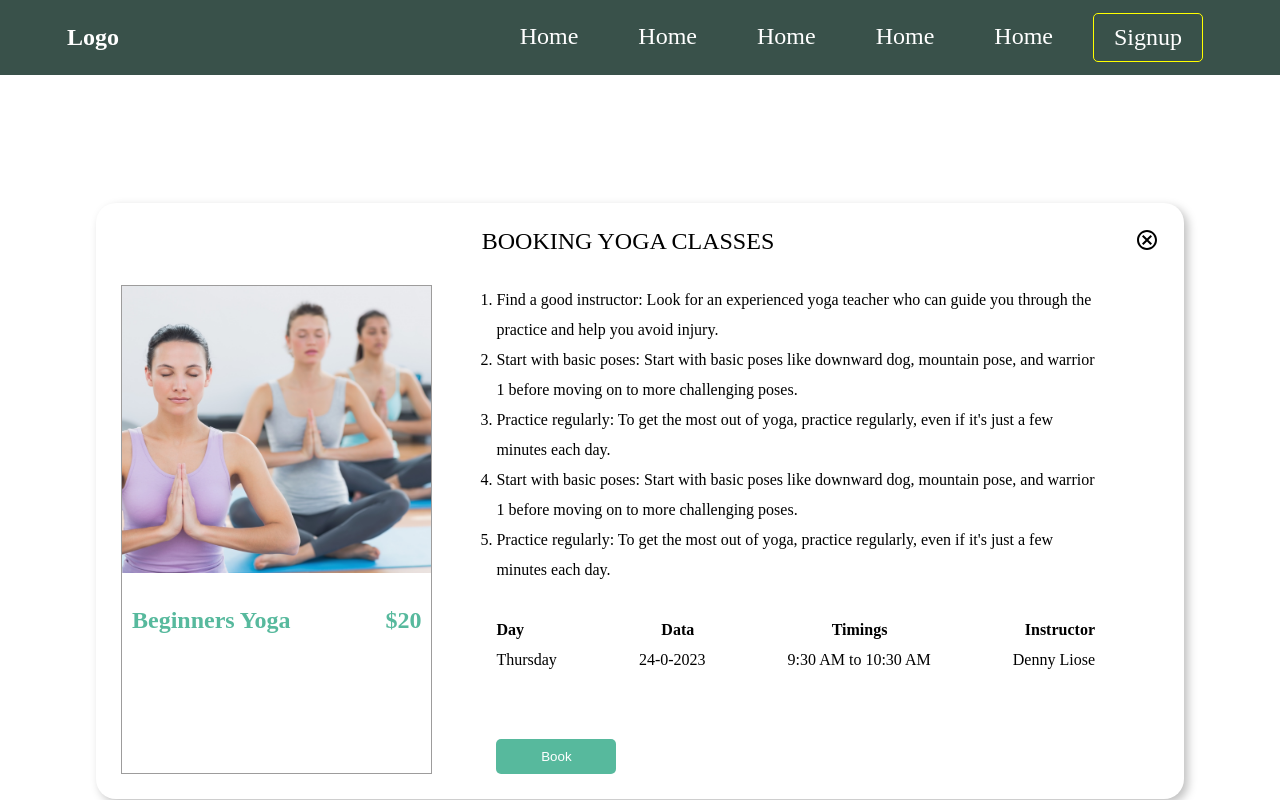
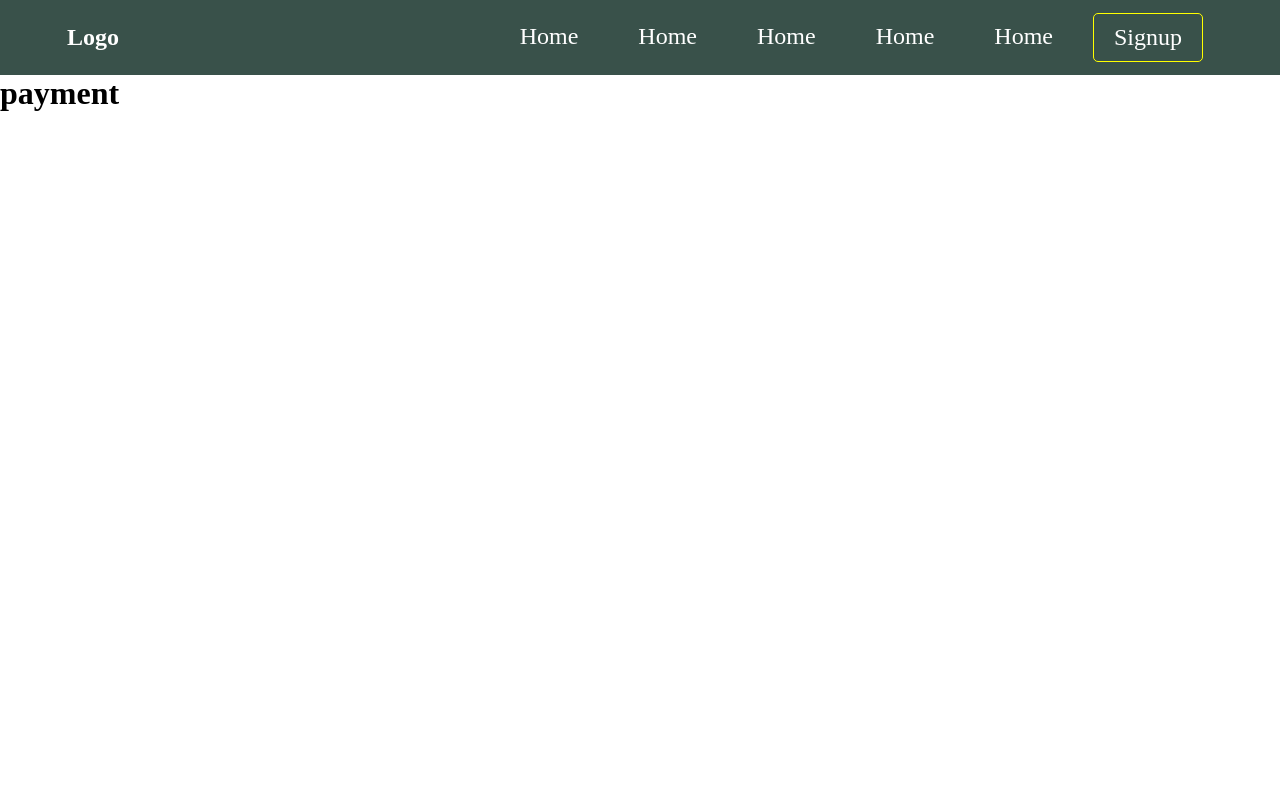
Before and after one commit to maheshchavan99/yogo-appliaction, a React (Create React App) app: page /booking in a window 1280 px wide. Built offline with nearby package versions, Linux system fonts and the light colour scheme.

Commit message:
payment router

```diff
--- a/src/App.js
+++ b/src/App.js
@@ -4,13 +4,14 @@ import Home from './pages/home/Home'
 
 import { Routes, Route } from "react-router-dom";
 import BookingYoga from './components/bookingclass/BookingYoga';
+import Payment from './components/payment/Payment';
 function App() {
   return (
     <div>
       <Navbar />
       <Routes>
         <Route path='/' element={<Home/>} />
-        <Route path='/booking' element={<BookingYoga/>} />
+        <Route path='/booking' element={<Payment/>} />
       </Routes>
     </div>
   )
```
Also changed, not shown: src/components/payment/Payment.jsx (+5 -5 lines).
